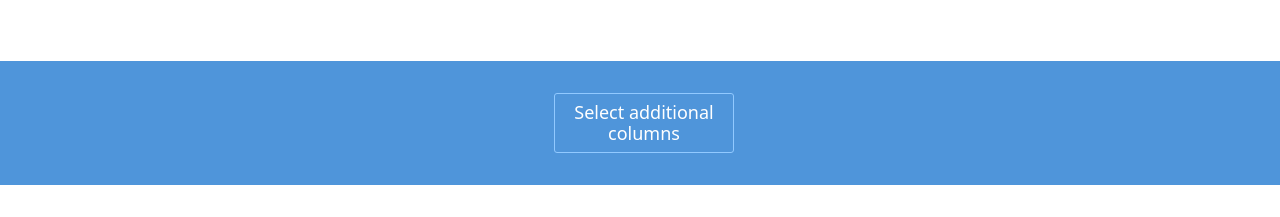
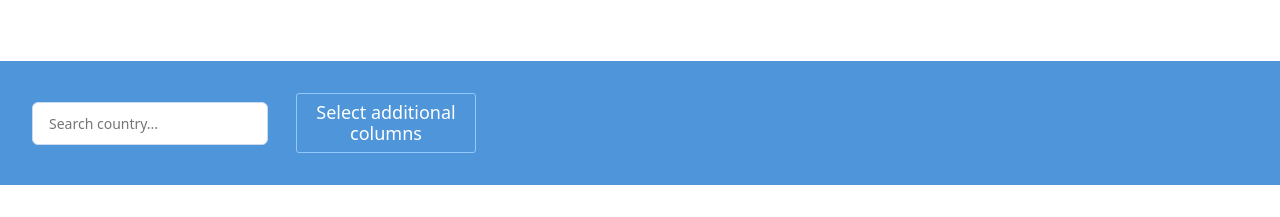
Before and after one commit to SerpentSveta/react, a React (Vite) app: page / in a window 1280 px wide. Shown: the part 212-429 px from the top of the page. Built offline with nearby package versions, Linux system fonts and the light colour scheme; no server answers.

Commit message:
feat: add Searching countries by name

```diff
--- a/src/components/DataTable/DataTable.tsx
+++ b/src/components/DataTable/DataTable.tsx
@@ -11,7 +11,11 @@ function DataTable() {
 
   const baseColumns = useTableStore((state) => state.baseColumns);
   const optionalColumns = useTableStore((state) => state.optionalColumns);
+  const query = useTableStore((state) => state.query);
   const columns = [...baseColumns, ...optionalColumns];
+  const filteredData = data.filter((row) =>
+    query ? row.country.toLowerCase().includes(query.toLowerCase()) : true
+  );
 
   useEffect(() => {
     fetch(
@@ -65,7 +69,7 @@ function DataTable() {
           </tr>
         </thead>
         <tbody>
-          {data.map((row, index) => (
+          {filteredData.map((row, index) => (
             <tr key={index}>
               {columns.map((col) => (
                 <td key={col}>{row[col as keyof DataValues] ?? 'N/A'}</td>
--- a/src/components/Header/Header.css
+++ b/src/components/Header/Header.css
@@ -1,6 +1,12 @@
 .header {
   width: 100%;
   background-color: #4f95da;
+}
+
+.header > .main-wrapper {
+  display: flex;
+  align-items: center;
+  gap: 20px;
 }
 
 .button {
@@ -39,3 +45,15 @@ svg {
   font-size: 18px;
   font-weight: 100;
 }
+
+input {
+  padding: 8px 16px;
+  line-height: 25px;
+  font-size: 14px;
+  font-weight: 500;
+  border-radius: 6px;
+  color: #99a3ba;
+  border: 1px solid #cdd9ed;
+  background: #fff;
+  transition: border 0.3s ease;
+}
--- a/src/components/Header/Header.tsx
+++ b/src/components/Header/Header.tsx
@@ -5,10 +5,14 @@ import { useModal } from '../../hooks/useModal';
 import { Modal } from '../Modal/Modal';
 import { AddColumns } from '../AddColumns/AddRows';
 import { Button } from '../Button/Button';
+import { useTableStore } from '../../store/useTableStore';
 
 export function Header() {
   const { isShowing, toggle } = useModal();
   const modalRef = useRef<HTMLDivElement | null>(null);
+
+  const query = useTableStore((state) => state.query);
+  const setQuery = useTableStore((state) => state.setQuery);
 
   function openModal() {
     toggle();
@@ -17,6 +21,12 @@ export function Header() {
   return (
     <header className="header">
       <div className="main-wrapper">
+        <input
+          type="text"
+          placeholder="Search country..."
+          value={query}
+          onChange={(e) => setQuery(e.target.value)}
+        />
         <Button className="button" onClick={openModal}>
           Select additional columns
         </Button>
--- a/src/store/useTableStore.tsx
+++ b/src/store/useTableStore.tsx
@@ -3,6 +3,8 @@ import { create } from 'zustand';
 interface TableState {
   baseColumns: string[];
   optionalColumns: string[];
+  query: string;
+  setQuery: (q: string) => void;
   toggleColumn: (col: string) => void;
 }
 
@@ -16,6 +18,8 @@ export const useTableStore = create<TableState>()((set) => ({
     'co2_per_capita',
   ],
   optionalColumns: [],
+  query: '',
+  setQuery: (q) => set({ query: q }),
   toggleColumn: (col) =>
     set((state) => {
       const alreadySelected = state.optionalColumns.includes(col);
```
